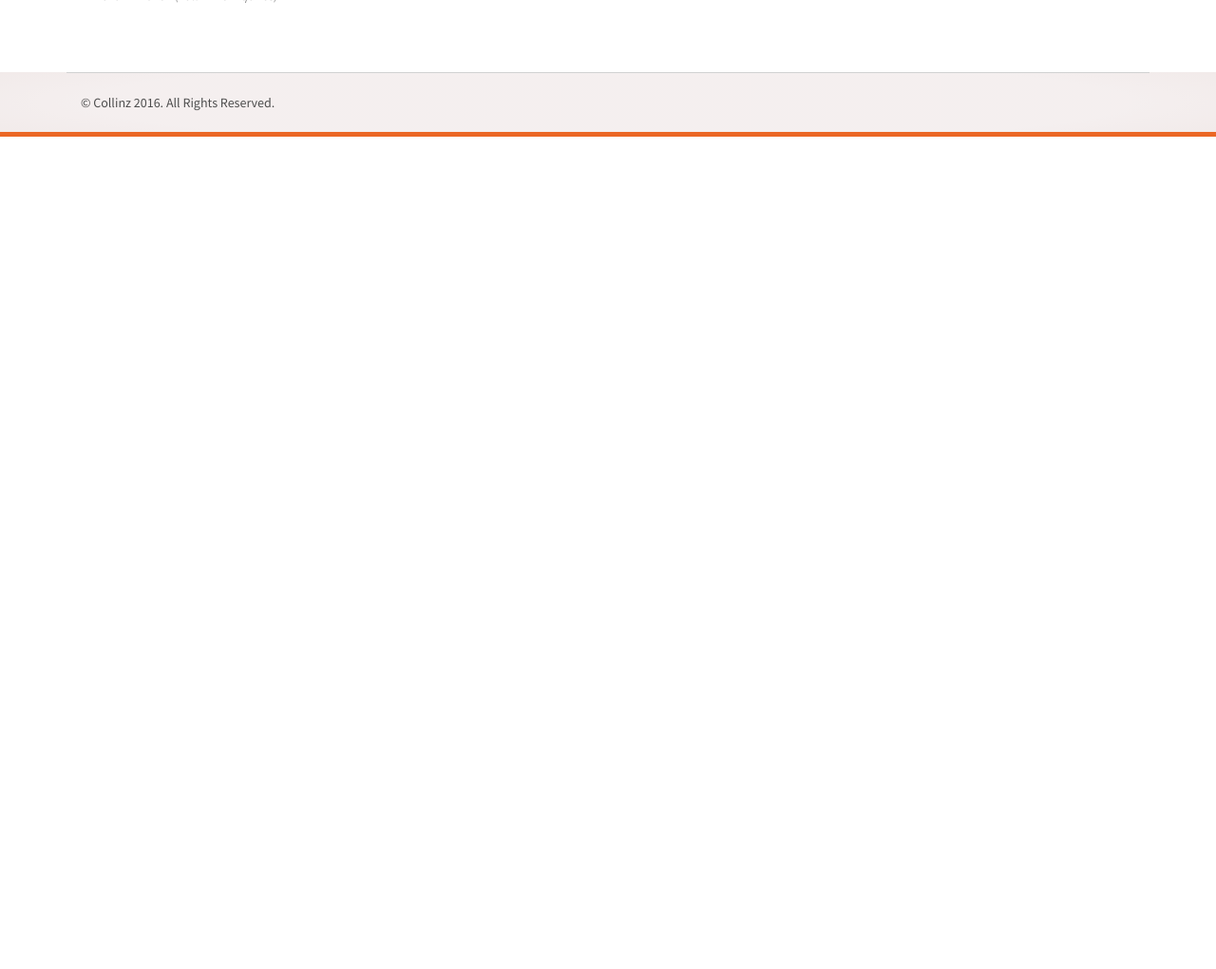
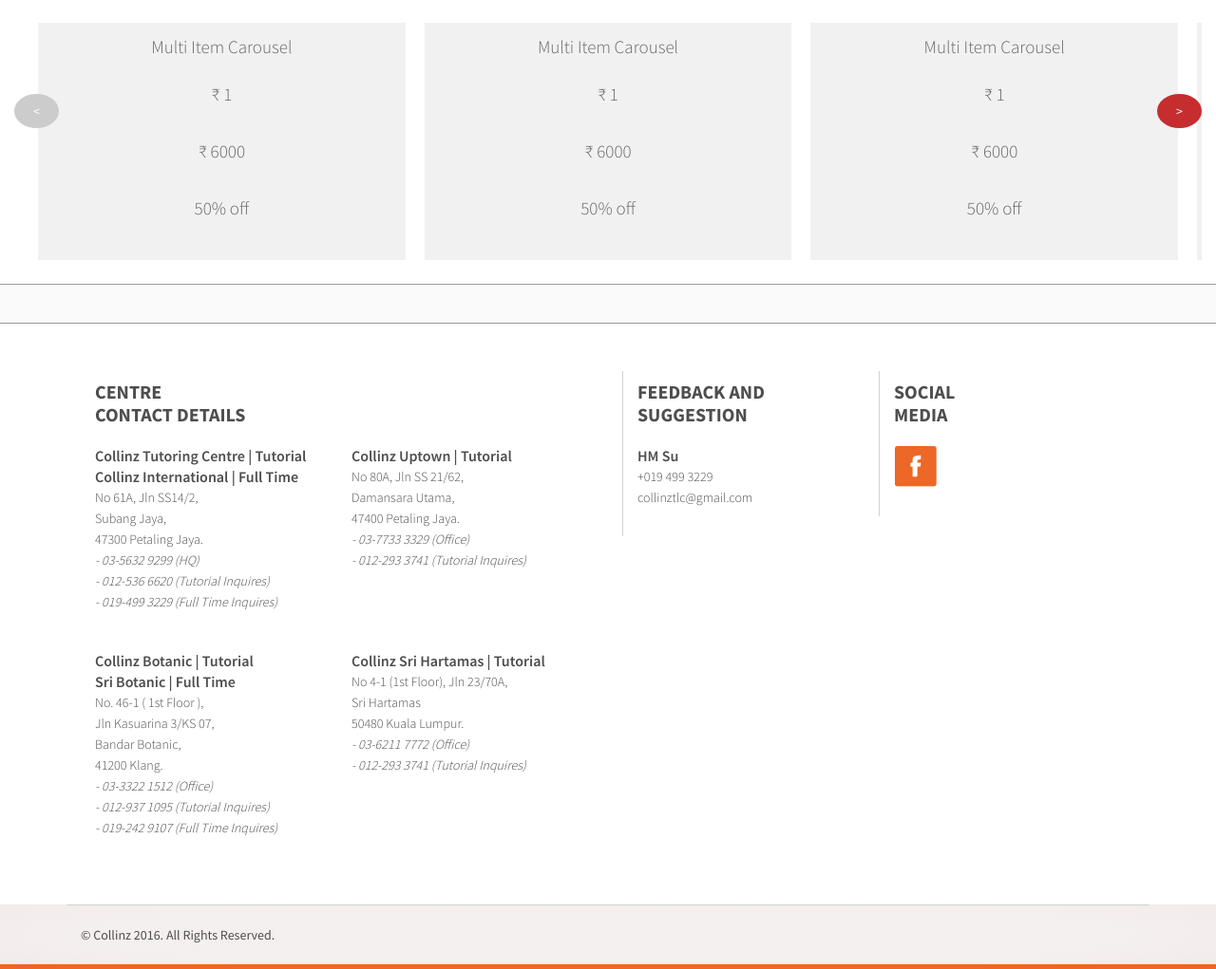
Before and after one commit to kashengl/collinz-web, a PHP site: page /happening.html in a window 1280 px wide. Shown: the part 1072-2093 px from the top of the page at 95% size. Before the commit the page ends 1216 px from the top, so only its background shows below. Run offline with PHP 8.4, Linux system fonts and the light colour scheme.

Commit message:
carousel

```diff
--- a/css/new-main.css
+++ b/css/new-main.css
@@ -594,3 +594,86 @@
 .tutorial .mobile .content {
   padding: 15px;
 }
+.happening .featured {
+  margin-top: 30px;
+}
+.happening .featured .img .center-cropped {
+  float: right;
+  width: 420px;
+  height: 550px;
+  background-position: center center;
+  background-repeat: no-repeat;
+}
+.happening .featured .content h1 {
+  color: #191919;
+  font-family: 'Source Sans Pro', sans-serif;
+  font-size: 60px;
+}
+.happening .featured .content h3 {
+  color: #191919;
+  margin: 0;
+  font-family: 'Source Sans Pro', sans-serif;
+  font-size: 24px;
+  font-weight: 600;
+}
+.happening .featured .content p {
+  color: #191919;
+  font-family: 'Source Sans Pro', sans-serif;
+  font-size: 20px;
+  margin: 0;
+  margin-bottom: 30px;
+  overflow: hidden;
+  text-overflow: ellipsis;
+  display: -webkit-box;
+  -webkit-line-clamp: 2;
+  -webkit-box-orient: vertical;
+}
+.happening .featured .content .moreinfo {
+  border: 0;
+  box-shadow: none;
+  color: white;
+  background-color: #f08423;
+  font-family: 'Source Sans Pro', sans-serif;
+  font-size: 20px;
+  font-weight: 600;
+  border-radius: 8px;
+  padding: 7px 15px;
+}
+.happening .happeningSlide .MultiCarousel {
+  float: left;
+  overflow: hidden;
+  padding: 15px;
+  width: 100%;
+  position: relative;
+}
+.happening .happeningSlide .MultiCarousel .MultiCarousel-inner {
+  transition: 1s ease all;
+  float: left;
+}
+.happening .happeningSlide .MultiCarousel .MultiCarousel-inner .item {
+  float: left;
+}
+.happening .happeningSlide .MultiCarousel .MultiCarousel-inner .item > div {
+  text-align: center;
+  padding: 10px;
+  margin: 10px;
+  background: #f1f1f1;
+  color: #666;
+}
+.happening .happeningSlide .MultiCarousel .leftLst,
+.happening .happeningSlide .MultiCarousel .rightLst {
+  position: absolute;
+  border-radius: 50%;
+  top: calc(30%);
+}
+.happening .happeningSlide .MultiCarousel .leftLst {
+  left: 0;
+}
+.happening .happeningSlide .MultiCarousel .rightLst {
+  right: 0;
+}
+.happening .happeningSlide .MultiCarousel .leftLst.over,
+.happening .happeningSlide .MultiCarousel .rightLst.over {
+  pointer-events: none;
+  background: #ccc;
+}
--- a/happening.html
+++ b/happening.html
@@ -70,7 +70,7 @@
     <link rel="icon" href="images/favicon/favicon.ico" />
 </head><!--/head-->
 
-<body class="preload">
+<body class="preload happening">
 
     <div id="loading">
         <div id="loading-center">
@@ -233,18 +233,167 @@
     </div>
 
 
-    <div class="col-xs-12 featured">
-      <div class="col-sm-12">
-
+    <div class="col-xs-offset-3 col-xs-9 featured">
+      <div class="col-sm-4 img">
+        <!-- <img src="images/news-events/1_annual-awards-2017/0.jpg"/> -->
+        <div class="center-cropped"
+             style="background-image: url('images/news-events/1_annual-awards-2017/0.jpg');">
         </div>
-      <div class="col-sm-12">
-
+      </div>
+      <div class="col-sm-5 content">
+        <h3>Full Time Learning</h3>
+        <h1>Annual Graduation and Awards Ceremony 2017</h1>
+        <p>Our very first graduation ceremony of the day has just started! Congratulations to all those who are graduating this morning as part of the Sri Botanic Learning Academy and Collinz International full time learning program.</p>
+        <button class="moreinfo">
+          More Info
+        </button>
       </div>
     </div>
 
-    <div class="col-xs-12 happening">
+    <!-- <div class="col-xs-12 happening"> -->
+  <div class="col-xs-12 happeningSlide">
+      <div class="row">
+        <!-- https://bootsnipp.com/snippets/zDQkr -->
+        <!-- Change data items for xs,sm,md and lg display items respectively. Ex:data-items="1,3,5,6" -->
+        <!-- Change data slide for slides per click Ex:data-slide="1" -->
+        <div class="MultiCarousel" data-items="1,3,3,3" data-slide="1" id="MultiCarousel"  data-interval="1000">
+            <div class="MultiCarousel-inner">
+                <div class="item">
+                  <div class="pad15">
+                    <p class="lead">Multi Item Carousel</p>
+                    <p>₹ 1</p>
+                    <p>₹ 6000</p>
+                    <p>50% off</p>
+                  </div>
+                </div>
+                <div class="item">
+                  <div class="pad15">
+                    <p class="lead">Multi Item Carousel</p>
+                    <p>₹ 1</p>
+                    <p>₹ 6000</p>
+                    <p>50% off</p>
+                  </div>
+                </div>
+                <div class="item">
+                  <div class="pad15">
+                    <p class="lead">Multi Item Carousel</p>
+                    <p>₹ 1</p>
+                    <p>₹ 6000</p>
+                    <p>50% off</p>
+                  </div>
+                </div>
+                <div class="item">
+                  <div class="pad15">
+                    <p class="lead">Multi Item Carousel</p>
+                    <p>₹ 1</p>
+                    <p>₹ 6000</p>
+                    <p>50% off</p>
+                  </div>
+                </div>
+                <div class="item">
+                  <div class="pad15">
+                    <p class="lead">Multi Item Carousel</p>
+                    <p>₹ 1</p>
+                    <p>₹ 6000</p>
+                    <p>50% off</p>
+                  </div>
+                </div>
+                <div class="item">
+                  <div class="pad15">
+                    <p class="lead">Multi Item Carousel</p>
+                    <p>₹ 1</p>
+                    <p>₹ 6000</p>
+                    <p>50% off</p>
+                  </div>
+                </div>
+                <div class="item">
+                  <div class="pad15">
+                    <p class="lead">Multi Item Carousel</p>
+                    <p>₹ 1</p>
+                    <p>₹ 6000</p>
+                    <p>50% off</p>
+                  </div>
+                </div>
+                <div class="item">
+                  <div class="pad15">
+                    <p class="lead">Multi Item Carousel</p>
+                    <p>₹ 1</p>
+                    <p>₹ 6000</p>
+                    <p>50% off</p>
+                  </div>
+                </div>
+                <div class="item">
+                  <div class="pad15">
+                    <p class="lead">Multi Item Carousel</p>
+                    <p>₹ 1</p>
+                    <p>₹ 6000</p>
+                    <p>50% off</p>
+                  </div>
+                </div>
+                <div class="item">
+                  <div class="pad15">
+                    <p class="lead">Multi Item Carousel</p>
+                    <p>₹ 1</p>
+                    <p>₹ 6000</p>
+                    <p>50% off</p>
+                  </div>
+                </div>
+                <div class="item">
+                  <div class="pad15">
+                    <p class="lead">Multi Item Carousel</p>
+                    <p>₹ 1</p>
+                    <p>₹ 6000</p>
+                    <p>50% off</p>
+                  </div>
+                </div>
+                <div class="item">
+                  <div class="pad15">
+                    <p class="lead">Multi Item Carousel</p>
+                    <p>₹ 1</p>
+                    <p>₹ 6000</p>
+                    <p>50% off</p>
+                  </div>
+                </div>
+                <div class="item">
+                  <div class="pad15">
+                    <p class="lead">Multi Item Carousel</p>
+                    <p>₹ 1</p>
+                    <p>₹ 6000</p>
+                    <p>50% off</p>
+                  </div>
+                </div>
+                <div class="item">
+                  <div class="pad15">
+                    <p class="lead">Multi Item Carousel</p>
+                    <p>₹ 1</p>
+                    <p>₹ 6000</p>
+                    <p>50% off</p>
+                  </div>
+                </div>
+                <div class="item">
+                  <div class="pad15">
+                    <p class="lead">Multi Item Carousel</p>
+                    <p>₹ 1</p>
+                    <p>₹ 6000</p>
+                    <p>50% off</p>
+                  </div>
+                </div>
+                <div class="item">
+                  <div class="pad15">
+                    <p class="lead">Multi Item Carousel</p>
+                    <p>₹ 1</p>
+                    <p>₹ 6000</p>
+                    <p>50% off</p>
+                  </div>
+                </div>
+            </div>
+            <button class="btn btn-primary leftLst"><</button>
+            <button class="btn btn-primary rightLst">></button>
+        </div>
+      </div>
+  </div>
+    <!-- </div> -->
 
-    </div>
 
     <section class="updown-line gray-bg no-content col-xs-12">
 
@@ -415,6 +564,114 @@
 				},
 				variant: 'featherlight-gallery2'
 			});
+
+      //carousel
+      var itemsMainDiv = ('.MultiCarousel');
+      var itemsDiv = ('.MultiCarousel-inner');
+      var itemWidth = "";
+
+      $('.leftLst, .rightLst').click(function () {
+          var condition = $(this).hasClass("leftLst");
+          if (condition)
+              click(0, this);
+          else
+              click(1, this)
+      });
+
+      ResCarouselSize();
+
+
+
+
+      $(window).resize(function () {
+          ResCarouselSize();
+      });
+
+      //this function define the size of the items
+      function ResCarouselSize() {
+          var incno = 0;
+          var dataItems = ("data-items");
+          var itemClass = ('.item');
+          var id = 0;
+          var btnParentSb = '';
+          var itemsSplit = '';
+          var sampwidth = $(itemsMainDiv).width();
+          var bodyWidth = $('body').width();
+          $(itemsDiv).each(function () {
+              id = id + 1;
+              var itemNumbers = $(this).find(itemClass).length;
+              btnParentSb = $(this).parent().attr(dataItems);
+              itemsSplit = btnParentSb.split(',');
+              $(this).parent().attr("id", "MultiCarousel" + id);
+
+
+              if (bodyWidth >= 1200) {
+                  incno = itemsSplit[3];
+                  // console.log(itemsSplit);
+                  itemWidth = sampwidth / incno;
+              }
+              else if (bodyWidth >= 992) {
+                  incno = itemsSplit[2];
+                  itemWidth = sampwidth / incno;
+              }
+              else if (bodyWidth >= 768) {
+                  incno = itemsSplit[1];
+                  itemWidth = sampwidth / incno;
+              }
+              else {
+                  incno = itemsSplit[0];
+                  itemWidth = sampwidth / incno;
+              }
+              $(this).css({ 'transform': 'translateX(0px)', 'width': itemWidth * itemNumbers });
+              $(this).find(itemClass).each(function () {
+                  $(this).outerWidth(itemWidth);
+              });
+
+              $(".leftLst").addClass("over");
+              $(".rightLst").removeClass("over");
+
+          });
+      }
+
+
+      //this function used to move the items
+      function ResCarousel(e, el, s) {
+          var leftBtn = ('.leftLst');
+          var rightBtn = ('.rightLst');
+          var translateXval = '';
+          var divStyle = $(el + ' ' + itemsDiv).css('transform');
+          var values = divStyle.match(/-?[\d\.]+/g);
+          var xds = Math.abs(values[4]);
+          if (e == 0) {
+              translateXval = parseInt(xds) - parseInt(itemWidth * s);
+              $(el + ' ' + rightBtn).removeClass("over");
+
+              if (translateXval <= itemWidth / 2) {
+                  translateXval = 0;
+                  $(el + ' ' + leftBtn).addClass("over");
+              }
+          }
+          else if (e == 1) {
+              var itemsCondition = $(el).find(itemsDiv).width() - $(el).width();
+              translateXval = parseInt(xds) + parseInt(itemWidth * s);
+              $(el + ' ' + leftBtn).removeClass("over");
+
+              if (translateXval >= itemsCondition - itemWidth / 2) {
+                  translateXval = itemsCondition;
+                  $(el + ' ' + rightBtn).addClass("over");
+              }
+          }
+          $(el + ' ' + itemsDiv).css('transform', 'translateX(' + -translateXval + 'px)');
+      }
+
+      //It is used to get some elements from btn
+      function click(ell, ee) {
+          var Parent = "#" + $(ee).parent().attr("id");
+          var slide = $(Parent).attr("data-slide");
+          ResCarousel(ell, Parent, slide);
+      }
+
+
 		});
 
 	</script>
--- a/src/new-main.less
+++ b/src/new-main.less
@@ -713,4 +713,68 @@
     }
   }
 }
+
+//happening
+.happening
+{
+  .featured{
+    margin-top: 30px;
+    .img{
+      .center-cropped {
+        float: right;
+        width: 420px;
+        height: 550px;
+        background-position: center center;
+        background-repeat: no-repeat;
+      }
+    }
+    .content{
+      h1{
+        color: @theme-black;
+        .apply-font-sourcesans-regular(60px);
+      }
+      h3{
+        color: @theme-black;
+        margin: 0;
+        .apply-font-sourcesans-bold(24px);
+      }
+      p{
+        color: @theme-black;
+        .apply-font-sourcesans-regular(20px);
+        margin: 0;
+        margin-bottom: 30px;
+        //elipsis
+        overflow: hidden;
+        text-overflow: ellipsis;
+        display: -webkit-box;
+        -webkit-line-clamp: 2;
+        -webkit-box-orient: vertical;
+      }
+      .moreinfo
+      {
+        border: 0;
+        box-shadow: none;
+        color:white;
+        background-color: @theme-orange;
+        .apply-font-sourcesans-bold(20px);
+        border-radius: 8px;
+        padding: 7px 15px;
+      }
+    }
+  }
+
+  .happeningSlide
+  {
+    //multi item carousel
+    .MultiCarousel { float: left; overflow: hidden; padding: 15px; width: 100%; position:relative; }
+    .MultiCarousel .MultiCarousel-inner { transition: 1s ease all; float: left; }
+        .MultiCarousel .MultiCarousel-inner .item { float: left;}
+        .MultiCarousel .MultiCarousel-inner .item > div { text-align: center; padding:10px; margin:10px; background:#f1f1f1; color:#666;}
+    .MultiCarousel .leftLst, .MultiCarousel .rightLst { position:absolute; border-radius:50%;top:calc(50% - 20px); }
+    .MultiCarousel .leftLst { left:0; }
+    .MultiCarousel .rightLst { right:0; }
+
+        .MultiCarousel .leftLst.over, .MultiCarousel .rightLst.over { pointer-events: none; background:#ccc; }
+  }
+}
 //end of sern
```
Lines whose indentation alone changed are shown as unchanged.
